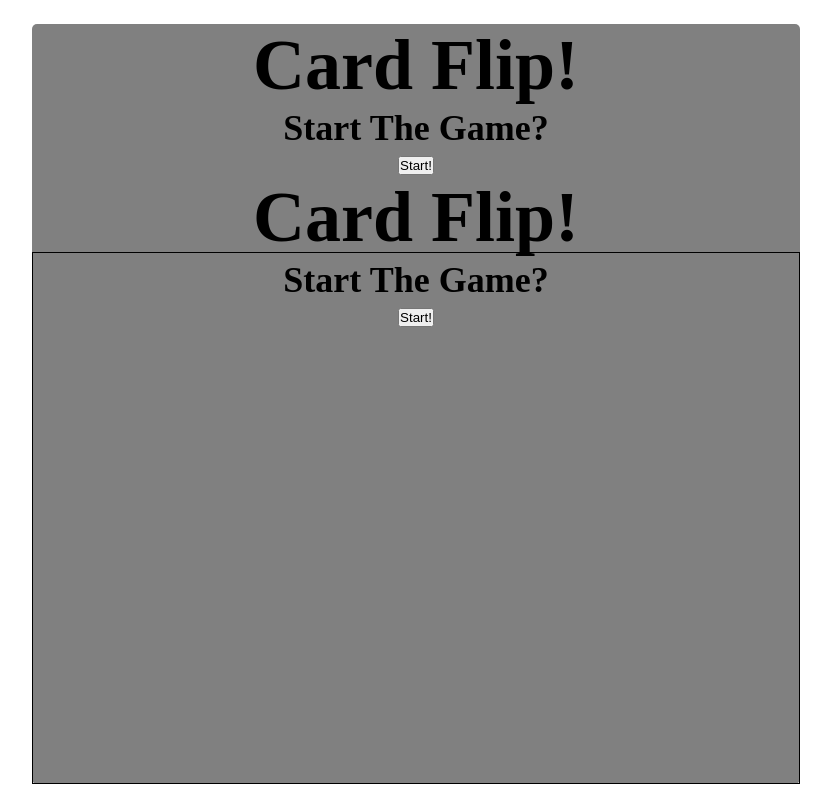
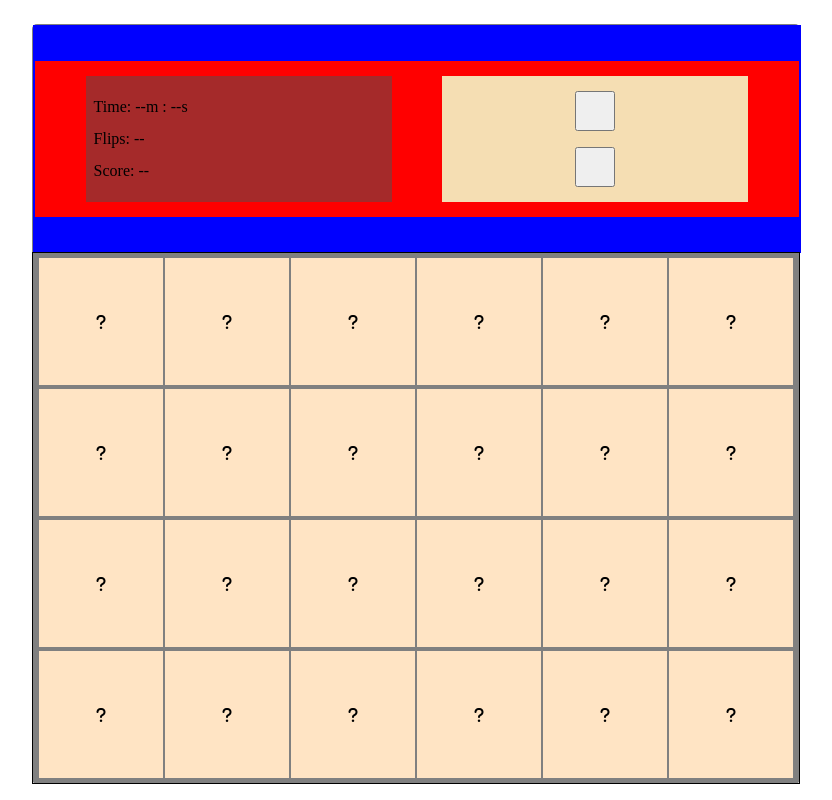
Before and after one commit to bunnysapple/Card-game, a plain HTML site: page index.html in a window 1280 px wide. Both pictures are taken after a click on the button "Start!". Shown: the whole page, without its empty margins (224-1056 px from the left). Drawn offline with Linux system fonts and the light colour scheme.

Commit message:
add score keeping table

```diff
--- a/index.css
+++ b/index.css
@@ -22,18 +22,67 @@ body {
 }
 
 #game-box > #screen {
-    max-height: 20%;
+    min-height: 20%;
+    height: 30%;
+    max-height: 30%;
     width: 100%;
     text-align: center;
+    display: flex;
+    flex-direction: column;
+    justify-content: center;
+    padding: 2px;
+    margin: 1px;
 }
 
 #screen > header {
-    font-size: 3em;
     display: block;
+    margin: 1dvh;
+    font-size: 3dvh;
 }
 
 #screen > #prompt {
-    font-size: x-large;
+    margin: 1dvh;
+    font-size: 2dvh;
+}
+
+#screen > #prompt * {
+    margin: 10px;
+}
+
+#screen > #game-score {
+    width: 100%;
+    height: 70%;
+    display: flex;
+    align-items: center;
+    justify-content: space-evenly;
+    background-color: red;
+}
+
+#screen > #game-score > #scores {
+    text-align: left;
+    background-color: brown;
+    width: 40%;
+    height: 80%;
+    position: relative;
+    display: flex;
+    flex-direction: column;
+    justify-content: space-evenly;
+    padding: 1%;
+}
+
+#screen > #game-score > #buttons {
+    background-color: wheat;
+    width: 40%;
+    height: 80%;
+    display: flex;
+    flex-direction: column;
+    align-items: center;
+    justify-content: space-evenly;
+}
+
+#game-score > #buttons > button {
+    width: 5dvh;
+    height: 5dvh;
 }
 
 #game-box > #card-box {
@@ -55,7 +104,6 @@ body {
     background-color: bisque;
     display: inline-block;
     transition: transform 0.5s;
-    transform-style: preserve-3d;
 }
 
 #card-box > .card > .back,
@@ -87,5 +135,24 @@ body {
 }
 
 .remove {
-    transform: rotateY(90deg);
+    animation: fadeOut 0.6s;
+    animation-fill-mode: forwards;
 }
+
+@keyframes fadeOut {
+    0% {
+        transform: rotateY(-180deg);
+    }
+    100% {
+        transform: rotateY(90deg);
+        visibility: hidden;
+    }
+}
+
+#screen {
+    background-color: blue;
+}
+
+#card-box {
+    background-color: transparent;
+}
--- a/index.html
+++ b/index.html
@@ -15,13 +15,28 @@
 <body>
     <div id="game-box">
         <div id="screen">
-            <header>
+            <!--<header>
                 <h2>Card Flip!</h2>
             </header>
             <div id="prompt">
                 <h2>Start The Game?</h2>
                 <button id="start">Start!</button>
             </div>
+            <div id="game-score">
+                <div id="scores">
+                    <p id="time">Time: <span id="mins">--</span>m : <span id="secs">--</span>s</p>
+                    <p id="attempts">Flips: <span id="tries">--</span></p>
+                    <p id="match">Score: <span id="score">--</span></p>
+                </div>
+                <div id="buttons">
+                    <button id="home">
+                        <i class="fa-solid fa-house"></i>
+                    </button>
+                    <button id="reset">
+                        <i class="fa-solid fa-arrow-rotate-right"></i>
+                    </button>
+                </div>
+            </div>-->
         </div>
         <div id="card-box">
 
--- a/main.js
+++ b/main.js
@@ -1,5 +1,4 @@
 const path = 'cards.json';
-const button = document.getElementById('start');
 
 let lastGame = [];
 if (localStorage.getItem('game')) {
@@ -10,75 +9,63 @@ let game = [];
 let selected = [];
 let cardSelected = [];
 let numSelected = 0;
-let time = 0;
+let timer = 0;
+let minutes = 0;
+let seconds = 0;
 let score = 0;
 let tries = 0;
 let set = true;
 
-async function getImages() {
-    const response = await fetch(path);
-    const data = response.json();
-
-    return data;
-}
-
-function firstPage() {
-    const screen = document.getElementById('screen');
-    const cardBox = document.getElementById('card-box');
-    const header = document.createElement('header');
-    const prompt = document.createElement('div');
-    const h2Header = document.createElement('h2');
-    const h2Prompt = document.createElement('h2');
-    const start = document.createElement('button');
-
-    prompt.id = 'prompt';
-    start.id = 'start';
-    h2Header.innerHTML = 'Card Flip!';
-    h2Prompt.innerHTML = 'Start The Game?'
-    start.innerHTML = 'Start!';
-
-    header.append(h2Header);
-    prompt.append(h2Prompt, start);
-    screen.append(header, prompt);
-
-    start.onclick = async () => {
-        let images = [];
-
-        try {
-            images = await getImages();
-        } catch (error) {
-            console.error('Rejected:\n', error);
-        }
-        //shuffleCards(images);
-        makeCards(images);
-    }
-}
-
 function count() {
     set = false;
+    const mins = document.getElementById('mins');
+    const secs = document.getElementById('secs');
+    const attempts = document.getElementById('tries');
+    const scoreP = document.getElementById('score');
 
-    let timer = setInterval(() => {
-        time = Math.round((time + 0.01) * 100) / 100;
+    mins.innerHTML = 0;
+    secs.innerHTML = 0;
+    attempts.innerHTML = 0;
+    scoreP.innerHTML = 0;
+
+    timer = setInterval(() => {
+        seconds++;
+
+        if (seconds === 60) {
+            seconds = 0;
+            minutes++;
+        }
+
+        console.log(minutes + ' ' + seconds);
+
+        mins.innerHTML = minutes;
+        secs.innerHTML = seconds;
 
         const flippedCards = document.getElementById('card-box')
                             .querySelectorAll('.remove').length;
         const numOfCards = document.getElementById('card-box')
                             .querySelectorAll('.card').length;
-        console.log(time);
 
         if (flippedCards === numOfCards) {
-            console.log('hi');
-            console.log(time);
+            console.log(minutes + ' ' + seconds);
+            minutes = 0;
+            seconds = 0;
             clearInterval(timer);
         }
-    }, 10);
+    }, 1000);
 }
 
 function cardMatch() {
     setTimeout(() => {
+        const attempts = document.getElementById('tries');
+        const scoreP = document.getElementById('score');
+
         cardSelected.forEach(elem => elem.classList.add('remove'));
         score++;
         tries++;
+
+        attempts.innerHTML = tries;
+        scoreP.innerHTML = score;
         selected = [];
         numSelected = 0;
         cardSelected = [];
@@ -172,6 +159,96 @@ function shuffleCards(array) {
     }
 }
 
+async function getImages() {
+    const response = await fetch(path);
+    const data = response.json();
+
+    return data;
+}
+
+async function generateCards() {
+    let images = [];
+
+        try {
+            images = await getImages();
+        } catch (error) {
+            console.error('Rejected:\n', error);
+        }
+        //shuffleCards(images);
+        makeCards(images);
+}
+
+function secondPage() {
+    const screen = document.getElementById('screen');
+    const cardBox = document.getElementById('card-box');
+
+    const gameScore = document.createElement('div');
+    const scores = document.createElement('div');
+    const p1 = document.createElement('p');
+    const p2 = document.createElement('p');
+    const p3 = document.createElement('p');
+    const buttons = document.createElement('div');
+    const home = document.createElement('button');
+    const reset = document.createElement('button');
+
+    gameScore.id = 'game-score';
+    scores.id = 'scores';
+    p1.id = 'time';
+    p2.id = 'attempts';
+    p3.id = 'match';
+    buttons.id = 'buttons';
+    home.id = 'home';
+    reset.id = 'reset';
+
+    p1.innerHTML = `Time: <span id="mins">--</span>m : <span id="secs">--</span>s`;
+    p2.innerHTML = `Flips: <span id="tries">--</span>`;
+    p3.innerHTML = `Score: <span id="score">--</span>`;
+
+    screen.innerHTML = '';
+
+    scores.append(p1, p2, p3);
+    buttons.append(home, reset);
+    gameScore.append(scores, buttons);
+    screen.append(gameScore);
+
+    generateCards();
+}
+
+function firstPage() {
+    const screen = document.getElementById('screen');
+    const cardBox = document.getElementById('card-box');
+    const header = document.createElement('header');
+    const prompt = document.createElement('div');
+    const h1 = document.createElement('h1');
+    const h2Prompt = document.createElement('h2');
+    const start = document.createElement('button');
+
+    prompt.id = 'prompt';
+    start.id = 'start';
+    h1.innerHTML = 'Card Flip!';
+    h2Prompt.innerHTML = 'Start The Game?'
+    start.innerHTML = 'Start!';
+
+    header.append(h1);
+    prompt.append(h2Prompt, start);
+    screen.append(header, prompt);
+
+    start.onclick = () => {
+        secondPage();
+    }
+    /*async () => {
+        let images = [];
+
+        try {
+            images = await getImages();
+        } catch (error) {
+            console.error('Rejected:\n', error);
+        }
+        //shuffleCards(images);
+        makeCards(images);
+    }*/
+}
+
 window.onload = () => {
     firstPage();
 }
```
